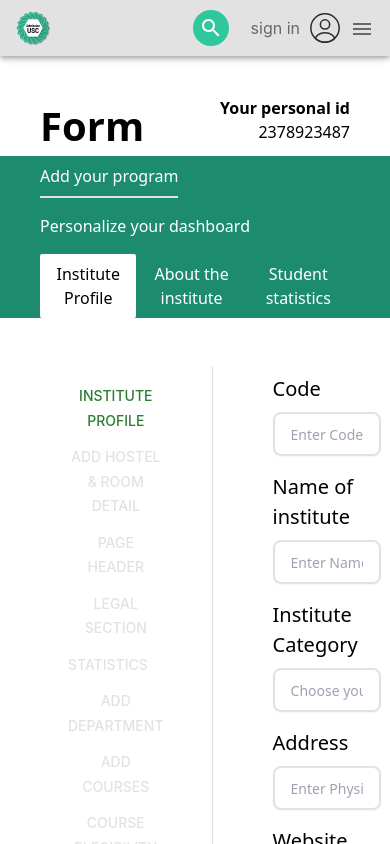
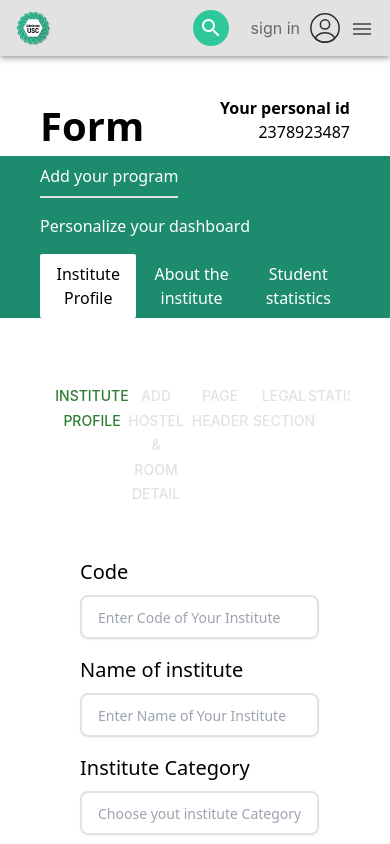
Before and after one commit to rohis10iq/admissions-apply, a React (Vite) app: page /partner/new-partnership in a window 390 px wide. Shown: the top 844 px of the page. Built offline with nearby package versions, Linux system fonts and the light colour scheme.

Commit message:
fix responsiveness

```diff
--- a/src/components/Partnersform.tsx
+++ b/src/components/Partnersform.tsx
@@ -111,8 +111,8 @@ function Partnersform() {
                 </div>
             </div>
 
-            <div className='flex gap-5 p-10'>
-                <aside className='p-5 flex flex-col items-start mx-w-[250px] h-full'>
+            <div className='md:flex gap-5 p-10 overflow-clip'>
+                <aside className='p-5 flex md:flex-col items-start mx-w-[250px] h-full overflow-x-scroll md:overflow-hidden'>
                     <Button variant='text' color="success">Institute Profile</Button>
                     <Button variant="text" color="secondary" >Add Hostel & Room Detail</Button>
                     <Button variant="text" color="secondary">Page Header</Button>
@@ -126,7 +126,7 @@ function Partnersform() {
 
                 <Divider orientation="vertical" variant="middle" flexItem />
 
-                <div className="max-w-[450px] sm:min-w-[500px] pl-10">
+                <div className="w-[90%] sm:max-w-[450px] sm:min-w-[500px] pl-10">
                     <form onSubmit={(e)=>formSubmittion(e)}>
                         <InputBox label='Code'  type='text' Value={formData.code} placeholder='Enter Code of Your Institute'  name='code' handleChange={handleChange}/>
 
```
